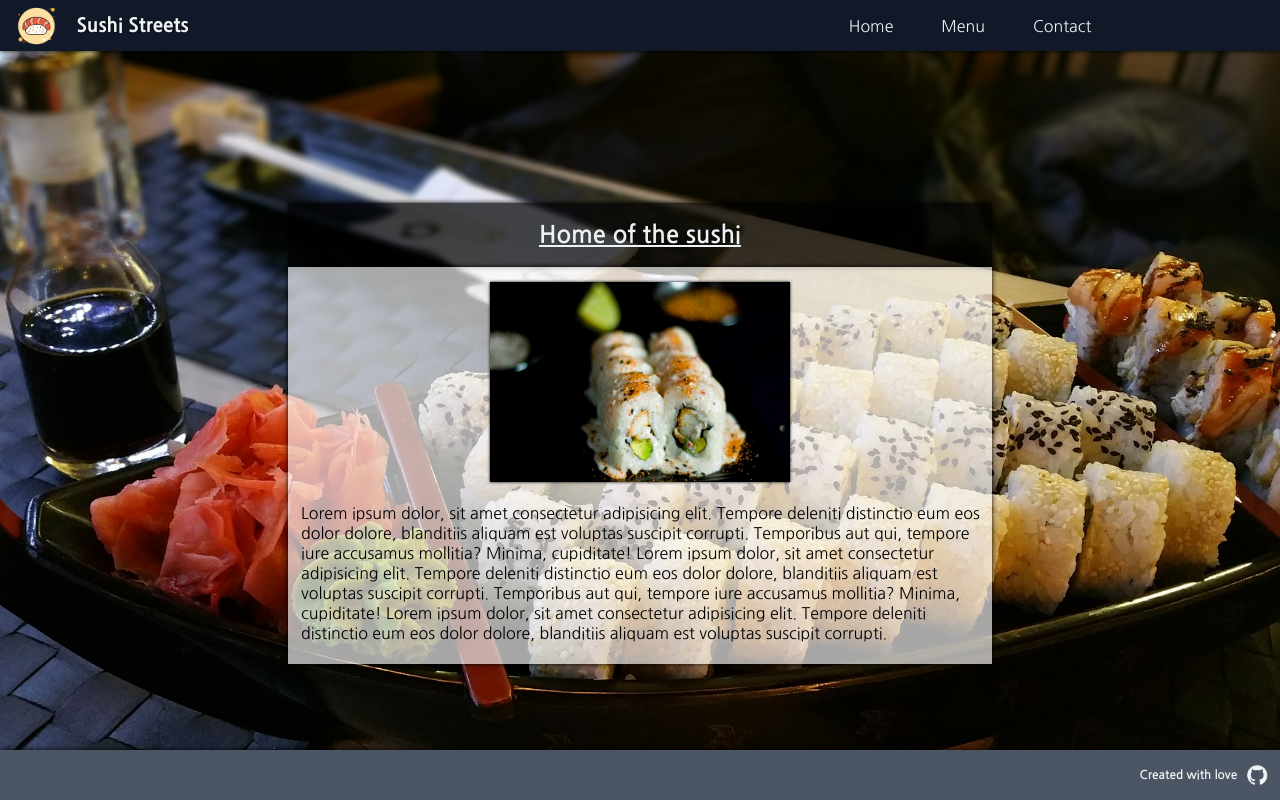
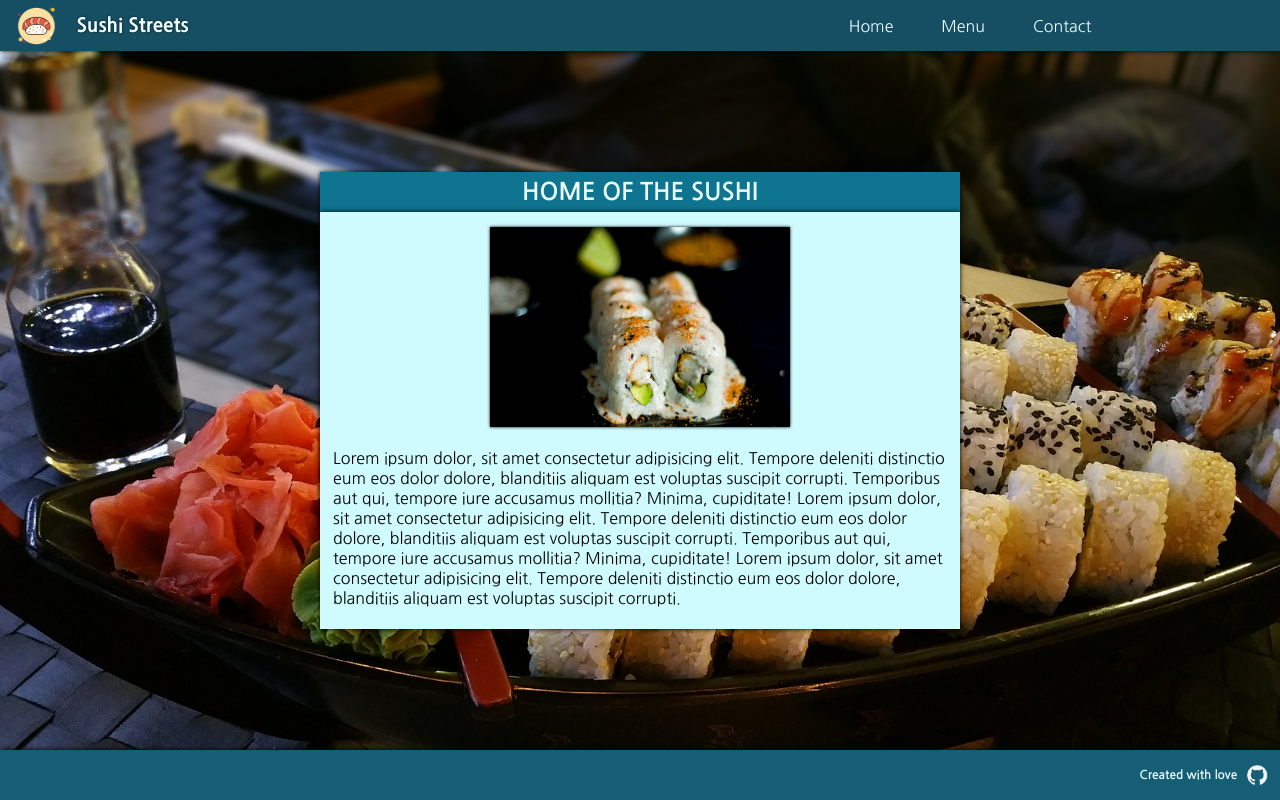
Before and after one commit to vlunaklick/restaurant_page, a website built with webpack: page dist/index.html in a window 1280 px wide. Built offline with nearby package versions, Linux system fonts and the light colour scheme.

Commit message:
Finish home page

```diff
--- a/src/contact.js
+++ b/src/contact.js
@@ -41,6 +41,11 @@ export default function () {
 	divHD.appendChild(pHDII)
 	divHD.classList.add('divHD')
 
-	mainH.appendChild(divH)
-	mainH.appendChild(divHD)
+	let section = document.createElement('section')
+	section.classList.add('grupoSec')
+
+	section.appendChild(divH)
+	section.appendChild(divHD)
+
+	mainH.appendChild(section)
 }
--- a/src/footer.css
+++ b/src/footer.css
@@ -1,7 +1,8 @@
 @import url('https://fonts.googleapis.com/css2?family=Nanum+Gothic:wght@400;700;800&display=swap');
 
 :root{
-    --footer-col:#4B5563;
+    --footer-col:#155E75;
+    --text-footer: #ECFEFF;
 }
 
 footer{
@@ -30,7 +31,7 @@ footer{
 
 h3{
     font-size: 12px;
-    color: var(--hea-nav);
+    color: var(--text-footer);
 }
 
 .divfoot{
--- a/src/home.css
+++ b/src/home.css
@@ -1,53 +1,49 @@
 @import url('https://fonts.googleapis.com/css2?family=Nanum+Gothic:wght@400;700;800&display=swap');
 
 :root{
+    --title-col: #0E7490;
+    --text-fon-col: #CFFAFE;
+}
+
+.grupoSec{
+    max-width: 40rem;
+    min-width: 30rem;
 }
 
 .diH{
-    margin-top: 5.625rem;
     text-align: center;
-    width: 55%;
-    height: 100%;
+    width: 100%;
     box-shadow: 0 0 5px #000;
-    background-color: rgba(0, 0, 0, 0.719);
+    background-color: var(--title-col);
     display: flex;
     justify-content: center;
     align-items: center;
     box-shadow: 0 0 5px #000;
     max-height: 10vh;
-    transition: 0.25s;
 }
 
 .divHD{
-    width: 55%;
-    height: 100%;
-    background-color: rgba(255, 255, 255, 0.651);
+    width: 100%;
+    background-color: var(--text-fon-col);
     color: #000;
     display: flex;
     flex-direction: column;
     justify-content: center;
     align-items: center;
     box-shadow: 0 0 5px #000;
-    margin-bottom: 1.5rem;
-    transition: 0.25s;
 }
 
-@media screen and (max-width: 900px){
-    .diH,
-    .divHD{
-        width: 75%;
+@media screen and (max-width: 667px){
+    .grupoSec{
+        max-width: 22rem;
+        min-width: 20rem;
     }
 }
 
-@media screen and (max-width: 400px){
-    .diH,
-    .divHD{
-        width: 100%;
-    }
-}
-
-h2{
-    text-decoration: underline;
+.titH{
+    margin: 0;
+    text-transform: uppercase;
+    padding: 0.5rem;
 }
 
 .pHome{
--- a/src/home.js
+++ b/src/home.js
@@ -26,6 +26,11 @@ export default function () {
 	divHD.appendChild(pHD)
 	divHD.classList.add('divHD')
 
-	mainH.appendChild(divH)
-	mainH.appendChild(divHD)
+	let section = document.createElement('section')
+	section.classList.add('grupoSec')
+
+	section.appendChild(divH)
+	section.appendChild(divHD)
+
+	mainH.appendChild(section)
 }
--- a/src/menu.css
+++ b/src/menu.css
@@ -15,7 +15,6 @@
 .pMenus{
     margin-top: 0;
 }
-
 
 .divseat,
 .divphila,
--- a/src/menu.js
+++ b/src/menu.js
@@ -97,6 +97,11 @@ export default function () {
 	let divHD = document.createElement('article')
 	divHD.classList.add('divHD')
 	divHD.appendChild(divCon)
-	mainH.appendChild(divH)
-	mainH.appendChild(divHD)
+	let section = document.createElement('section')
+	section.classList.add('grupoSec')
+
+	section.appendChild(divH)
+	section.appendChild(divHD)
+
+	mainH.appendChild(section)
 }
--- a/src/nav.css
+++ b/src/nav.css
@@ -1,15 +1,16 @@
 @import url('https://fonts.googleapis.com/css2?family=Nanum+Gothic:wght@400;700;800&display=swap');
 
 :root{
-    --nav-bg: #111827;
-    --hea-nav: #edf2f4;
-    --nav-mobile: #374151;
-    --nav-mobile-hov: #1F2937;
+    --nav-bg: #164E63;
+    --hea-nav: #ECFEFF;
+    --nav-mobile: #0891B2;
+    --nav-mobile-hov: #0E7490;
 }
 
 
 html{
     font-family: 'Nanum Gothic', sans-serif;
+    font-size: 16px;
 }
 
 body{
@@ -28,13 +29,13 @@ body{
 
 main{
     width: 100%;
-    min-height: calc(100vh - (3.2rem + 3.125rem));
+    min-height: calc(100vh - (3.2rem + 2rem + 3.125rem));
     display: flex;
     justify-content: center;
     align-items: center;
     color: var(--hea-nav);
     flex-direction: column;
-    top: 3.2rem;
+    padding: 1rem 0;
 }
 
 nav{
@@ -76,8 +77,8 @@ h1{
 .liHead{
     list-style: none;
     cursor: pointer;
-    transition: transform 0.25s ease-in,
-                border-bottem 0.25 ease-in;
+    transition: transform 0.5s ease-in,
+                border-bottom 0.5 ease-in;
 }
 
 .aHead{
@@ -142,6 +143,7 @@ h1{
     .svgOculto{
         display: block;
         right: 2rem;
+        transition: transform 0.2s ease-in;
     }
     .siVer{
         left: 0;
@@ -160,4 +162,7 @@ h1{
         transform: translate(0,0);
         border-bottom: none;
     }
+    .girar{
+        transform: rotate(-90deg);
+    }
 }
--- a/src/nav.js
+++ b/src/nav.js
@@ -77,21 +77,26 @@ export default function navCreator() {
 		abierto = !abierto
 		if (abierto) {
 			list.classList.add('siVer')
+			svg.classList.add('girar')
 		} else {
 			list.classList.remove('siVer')
+			svg.classList.remove('girar')
 		}
 	})
 
 	home.addEventListener('click', () => {
 		abierto = !abierto
 		list.classList.remove('siVer')
+		svg.classList.remove('girar')
 	})
 	menu.addEventListener('click', () => {
 		abierto = !abierto
 		list.classList.remove('siVer')
+		svg.classList.remove('girar')
 	})
 	contact.addEventListener('click', () => {
 		abierto = !abierto
 		list.classList.remove('siVer')
+		svg.classList.remove('girar')
 	})
 }
```
Also changed, not shown: dist/main.js.
